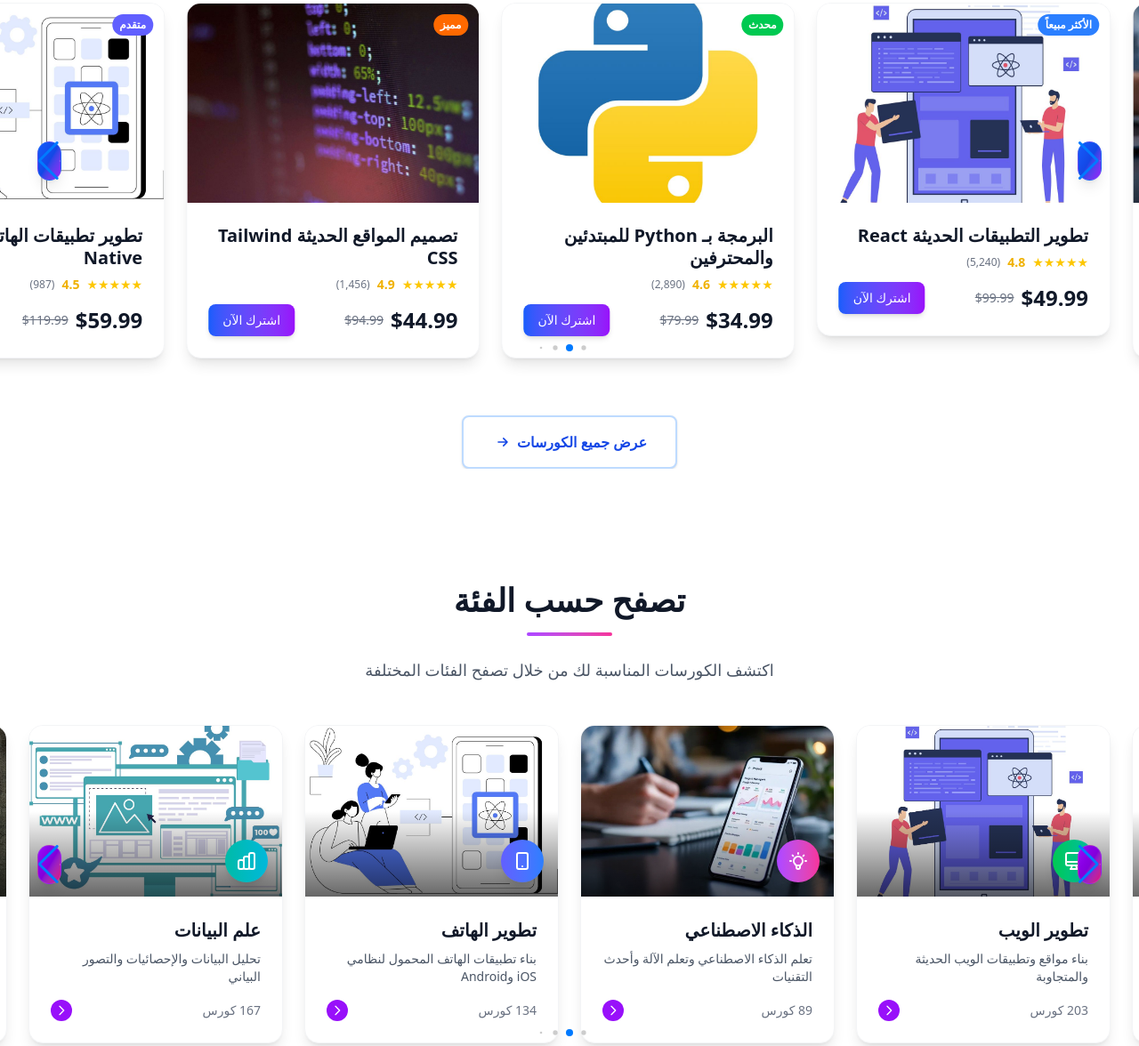
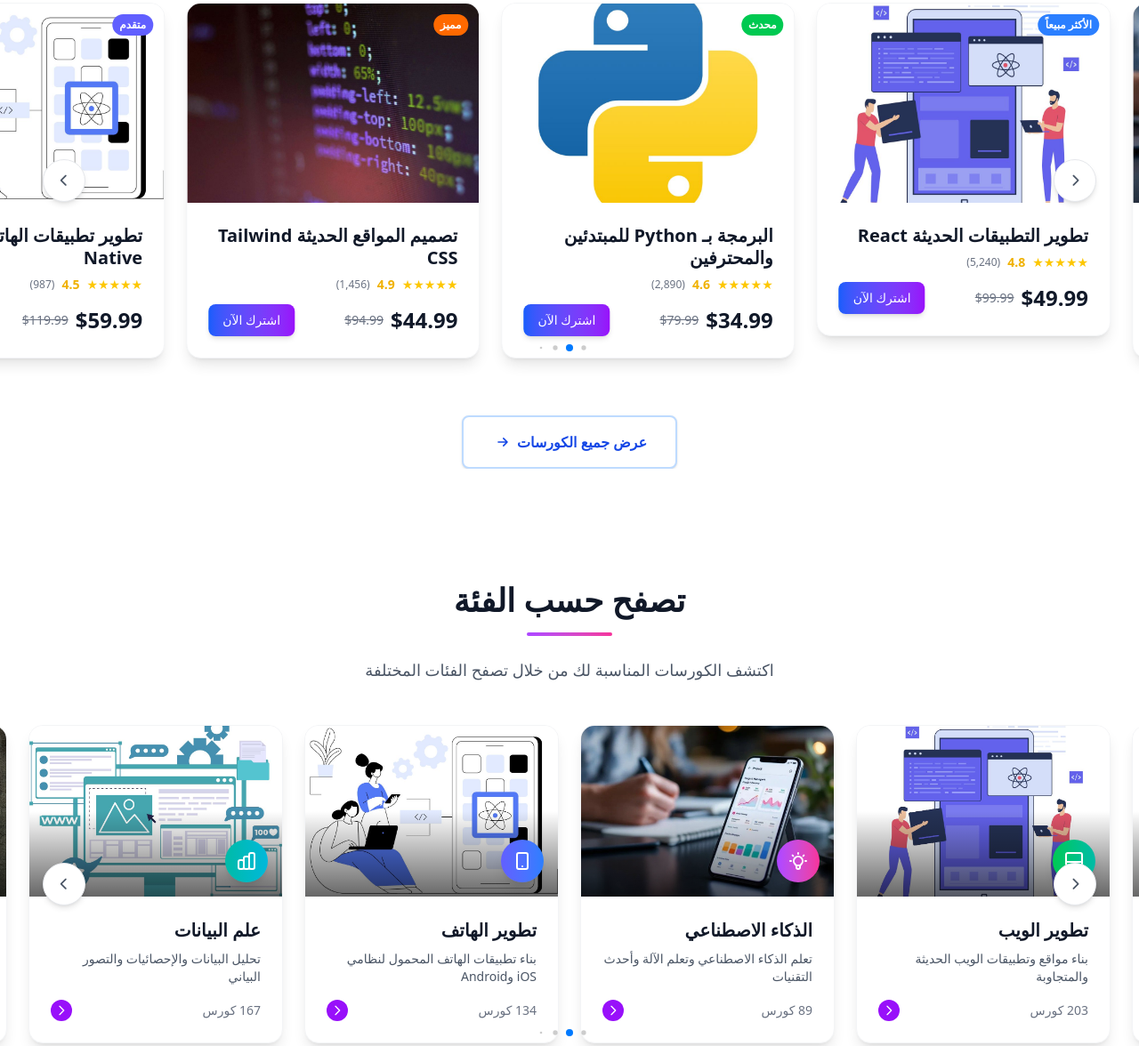
Before and after one commit to MohammedTuaymah/tailwindCourse, a website: page docs/index.html in a window 1280 px wide. Shown: the part 6496-7672 px from the top of the page at 89% size. Drawn offline with nearby package versions, Linux system fonts and the light colour scheme.

Commit message:
الاسهم

```diff
--- a/docs/index.html
+++ b/docs/index.html
@@ -6,6 +6,8 @@
   <link href="./style.css" rel="stylesheet">
   <!-- Swiper CSS -->
   <link rel="stylesheet" href="https://cdn.jsdelivr.net/npm/swiper@11/swiper-bundle.min.css">
+  <!-- Font Awesome -->
+  <link rel="stylesheet" href="https://cdnjs.cloudflare.com/ajax/libs/font-awesome/6.4.0/css/all.min.css">
   <title>الصفحة الرئيسية</title>
   <style>
     /* Custom Carousel Styles */
@@ -1764,17 +1766,11 @@
         </div>
 
         <!-- Navigation arrows -->
-        <div class="swiper-button-prev courses-prev absolute top-1/2 right-4 -translate-y-1/2 z-10 w-12 h-12 bg-gradient-to-br from-blue-600 via-blue-700 to-purple-600 hover:from-blue-700 hover:via-blue-800 hover:to-purple-700 rounded-full flex items-center justify-center shadow-lg hover:shadow-xl transition-all duration-300 transform hover:scale-110 hover:-translate-y-1 border border-blue-400/20 backdrop-blur-sm group">
-          <svg class="w-5 h-5 text-white group-hover:scale-110 transition-transform duration-200" fill="none" stroke="currentColor" viewBox="0 0 24 24">
-            <path stroke-linecap="round" stroke-linejoin="round" stroke-width="2.5" d="M15 19l-7-7 7-7"></path>
-          </svg>
-          <div class="absolute inset-0 rounded-full bg-white/20 opacity-0 group-hover:opacity-100 transition-opacity duration-300"></div>
-        </div>
-        <div class="swiper-button-next courses-next absolute top-1/2 left-4 -translate-y-1/2 z-10 w-12 h-12 bg-gradient-to-br from-blue-600 via-blue-700 to-purple-600 hover:from-blue-700 hover:via-blue-800 hover:to-purple-700 rounded-full flex items-center justify-center shadow-lg hover:shadow-xl transition-all duration-300 transform hover:scale-110 hover:-translate-y-1 border border-blue-400/20 backdrop-blur-sm group">
-          <svg class="w-5 h-5 text-white group-hover:scale-110 transition-transform duration-200" fill="none" stroke="currentColor" viewBox="0 0 24 24">
-            <path stroke-linecap="round" stroke-linejoin="round" stroke-width="2.5" d="M9 5l7 7-7 7"></path>
-          </svg>
-          <div class="absolute inset-0 rounded-full bg-white/20 opacity-0 group-hover:opacity-100 transition-opacity duration-300"></div>
+        <div class="courses-prev absolute top-1/2 right-4 -translate-y-1/2 z-10 w-12 h-12 bg-white hover:bg-gray-50 rounded-full flex items-center justify-center shadow-md hover:shadow-lg transition-all duration-200 border border-gray-200">
+          <i class="fas fa-chevron-right text-gray-600 text-sm"></i>
+        </div>
+        <div class="courses-next absolute top-1/2 left-4 -translate-y-1/2 z-10 w-12 h-12 bg-white hover:bg-gray-50 rounded-full flex items-center justify-center shadow-md hover:shadow-lg transition-all duration-200 border border-gray-200">
+          <i class="fas fa-chevron-left text-gray-600 text-sm"></i>
         </div>
 
         <!-- Pagination dots -->
@@ -2051,17 +2047,11 @@
         </div>
 
         <!-- Navigation arrows -->
-        <div class="swiper-button-prev categories-prev absolute top-1/2 right-4 -translate-y-1/2 z-10 w-12 h-12 bg-gradient-to-br from-purple-600 via-purple-700 to-pink-600 hover:from-purple-700 hover:via-purple-800 hover:to-pink-700 rounded-full flex items-center justify-center shadow-lg hover:shadow-xl transition-all duration-300 transform hover:scale-110 hover:-translate-y-1 border border-purple-400/20 backdrop-blur-sm group">
-          <svg class="w-5 h-5 text-white group-hover:scale-110 transition-transform duration-200" fill="none" stroke="currentColor" viewBox="0 0 24 24">
-            <path stroke-linecap="round" stroke-linejoin="round" stroke-width="2.5" d="M15 19l-7-7 7-7"></path>
-          </svg>
-          <div class="absolute inset-0 rounded-full bg-white/20 opacity-0 group-hover:opacity-100 transition-opacity duration-300"></div>
-        </div>
-        <div class="swiper-button-next categories-next absolute top-1/2 left-4 -translate-y-1/2 z-10 w-12 h-12 bg-gradient-to-br from-purple-600 via-purple-700 to-pink-600 hover:from-purple-700 hover:via-purple-800 hover:to-pink-700 rounded-full flex items-center justify-center shadow-lg hover:shadow-xl transition-all duration-300 transform hover:scale-110 hover:-translate-y-1 border border-purple-400/20 backdrop-blur-sm group">
-          <svg class="w-5 h-5 text-white group-hover:scale-110 transition-transform duration-200" fill="none" stroke="currentColor" viewBox="0 0 24 24">
-            <path stroke-linecap="round" stroke-linejoin="round" stroke-width="2.5" d="M9 5l7 7-7 7"></path>
-          </svg>
-          <div class="absolute inset-0 rounded-full bg-white/20 opacity-0 group-hover:opacity-100 transition-opacity duration-300"></div>
+        <div class="categories-prev absolute top-1/2 right-4 -translate-y-1/2 z-10 w-12 h-12 bg-white hover:bg-gray-50 rounded-full flex items-center justify-center shadow-md hover:shadow-lg transition-all duration-200 border border-gray-200">
+          <i class="fas fa-chevron-right text-gray-600 text-sm"></i>
+        </div>
+        <div class="categories-next absolute top-1/2 left-4 -translate-y-1/2 z-10 w-12 h-12 bg-white hover:bg-gray-50 rounded-full flex items-center justify-center shadow-md hover:shadow-lg transition-all duration-200 border border-gray-200">
+          <i class="fas fa-chevron-left text-gray-600 text-sm"></i>
         </div>
 
         <!-- Pagination dots -->
```
Also changed, not shown: docs/style.css.
